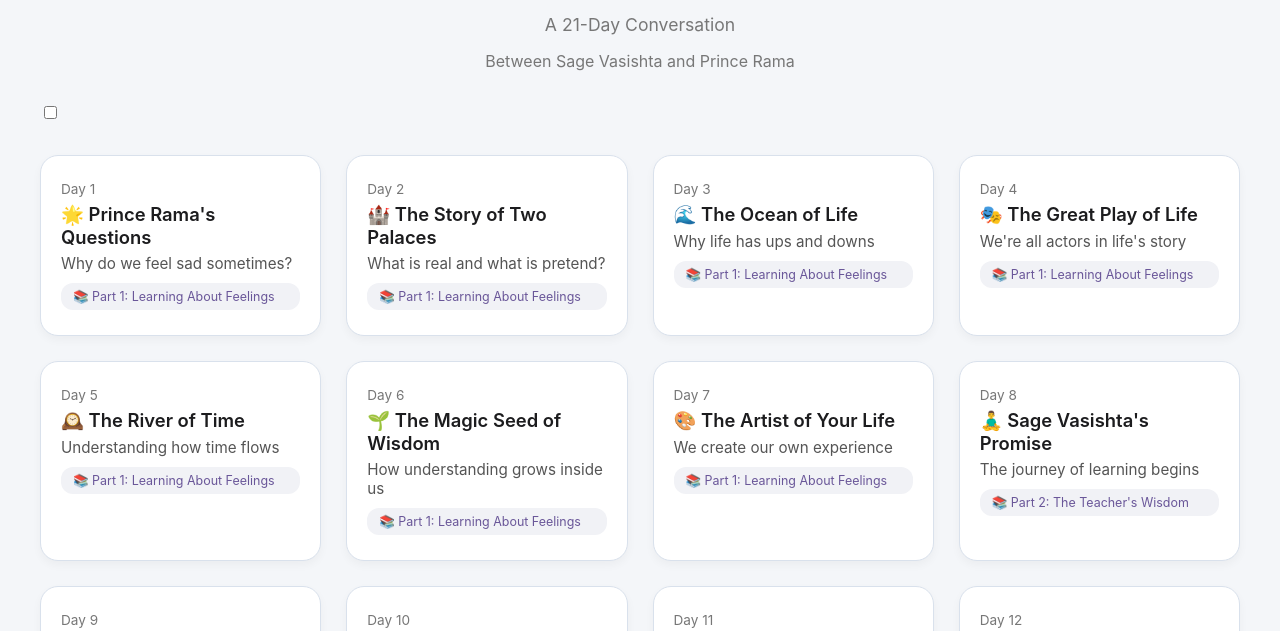
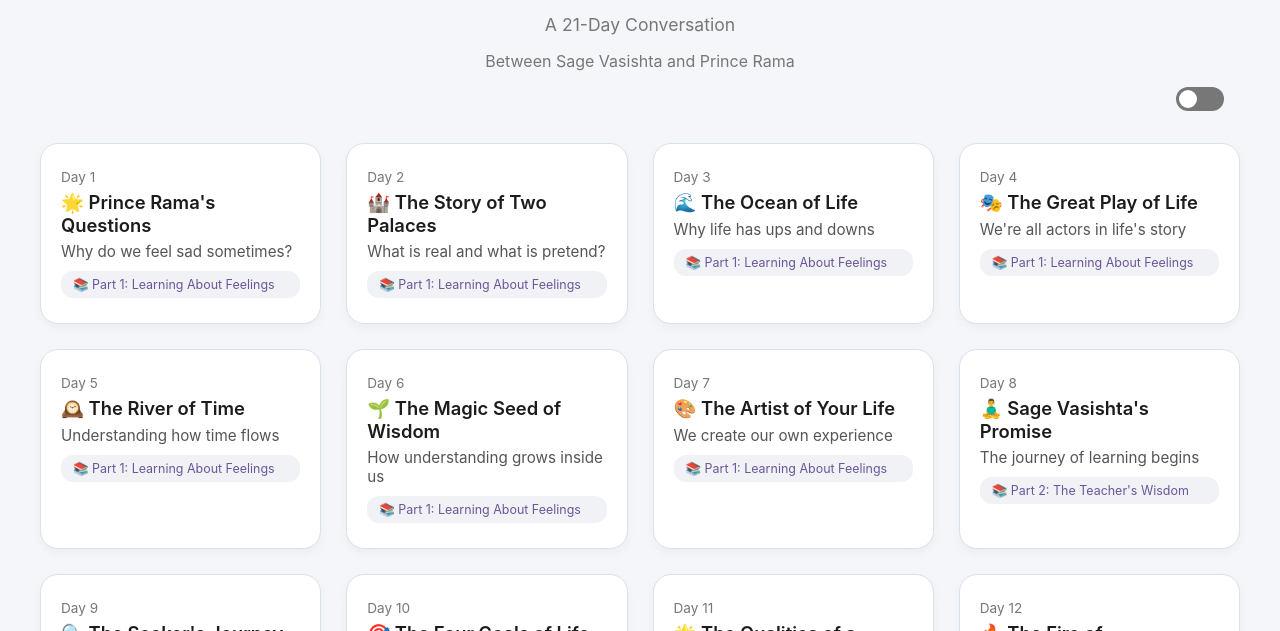
Before and after one commit to svathyitis/YV-, a plain HTML site: page index.html in a window 1280 px wide. Shown: the part 97-728 px from the top of the page. Drawn offline with Linux system fonts and the light colour scheme.

Commit message:
Update style.css

```diff
--- a/style.css
+++ b/style.css
@@ -138,3 +138,82 @@ h1 {
   color: var(--text);
   margin: 0;
 }
+
+
+:root {
+  --bg: #f4f6f9;
+  --text: #1c1c1e;
+  --muted: #777;
+  --border: #d9e1ec;
+  --accent: #6a5799;
+  --accent-hover: #8473c6;
+  --box-bg: #ffffff;
+}
+
+body.dark {
+  --bg: #1c1c1e;
+  --text: #f1f1f1;
+  --muted: #aaa;
+  --border: #333;
+  --accent: #9d7bff;
+  --accent-hover: #bfa8ff;
+  --box-bg: #2a2a2f;
+}
+
+body {
+  background: var(--bg);
+  color: var(--text);
+}
+
+/* Toggle */
+.toggle-container {
+  display: flex;
+  justify-content: flex-end;
+  padding: 0 1rem;
+  margin-top: -1rem;
+}
+
+.switch {
+  position: relative;
+  display: inline-block;
+  width: 48px;
+  height: 24px;
+}
+
+.switch input {
+  opacity: 0;
+  width: 0;
+  height: 0;
+}
+
+.slider {
+  position: absolute;
+  cursor: pointer;
+  top: 0;
+  left: 0;
+  right: 0;
+  bottom: 0;
+  background-color: var(--muted);
+  transition: 0.4s;
+  border-radius: 24px;
+}
+
+.slider:before {
+  position: absolute;
+  content: "";
+  height: 18px;
+  width: 18px;
+  left: 3px;
+  bottom: 3px;
+  background-color: white;
+  transition: 0.4s;
+  border-radius: 50%;
+}
+
+input:checked + .slider {
+  background-color: var(--accent);
+}
+
+input:checked + .slider:before {
+  transform: translateX(24px);
+}
```
